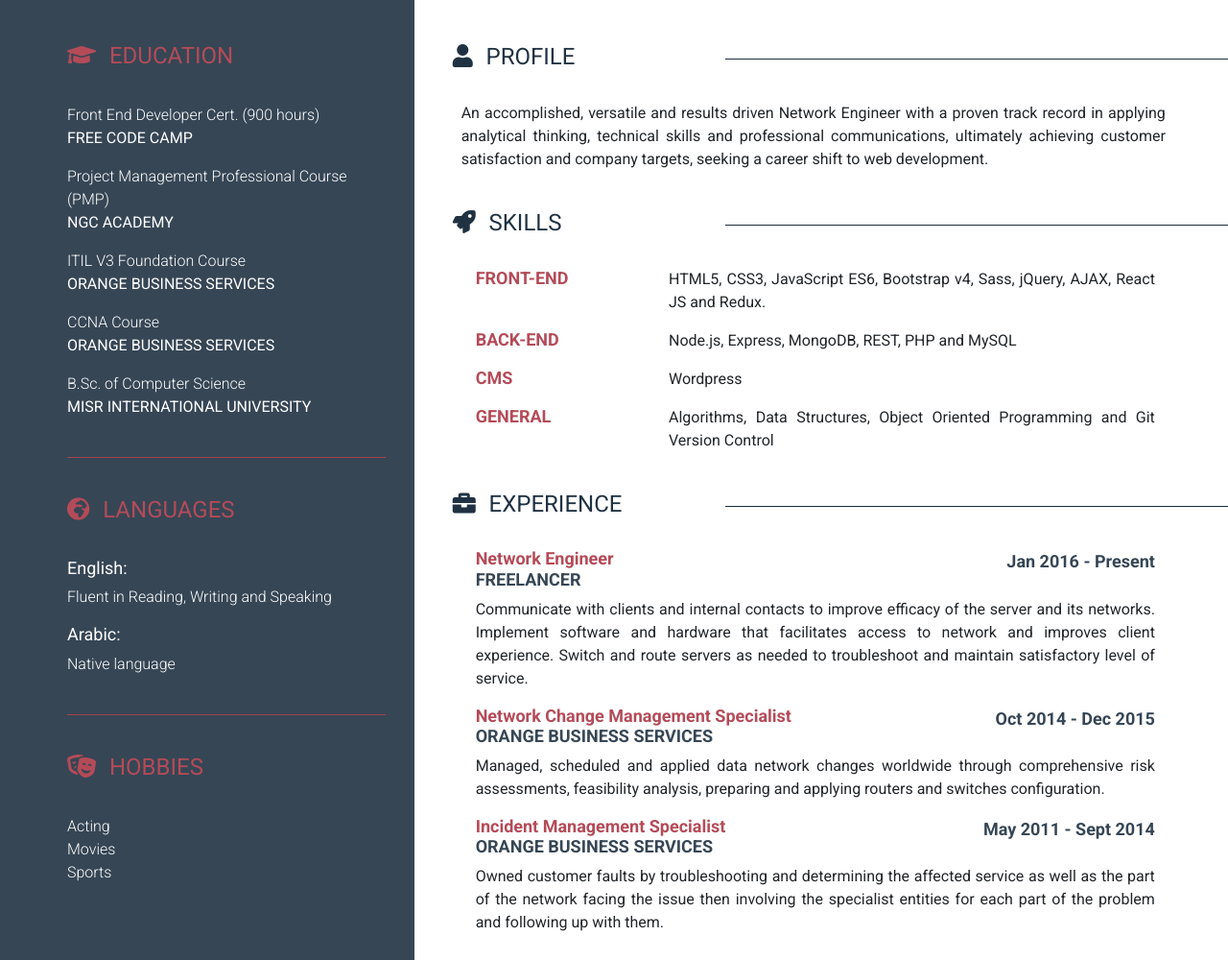
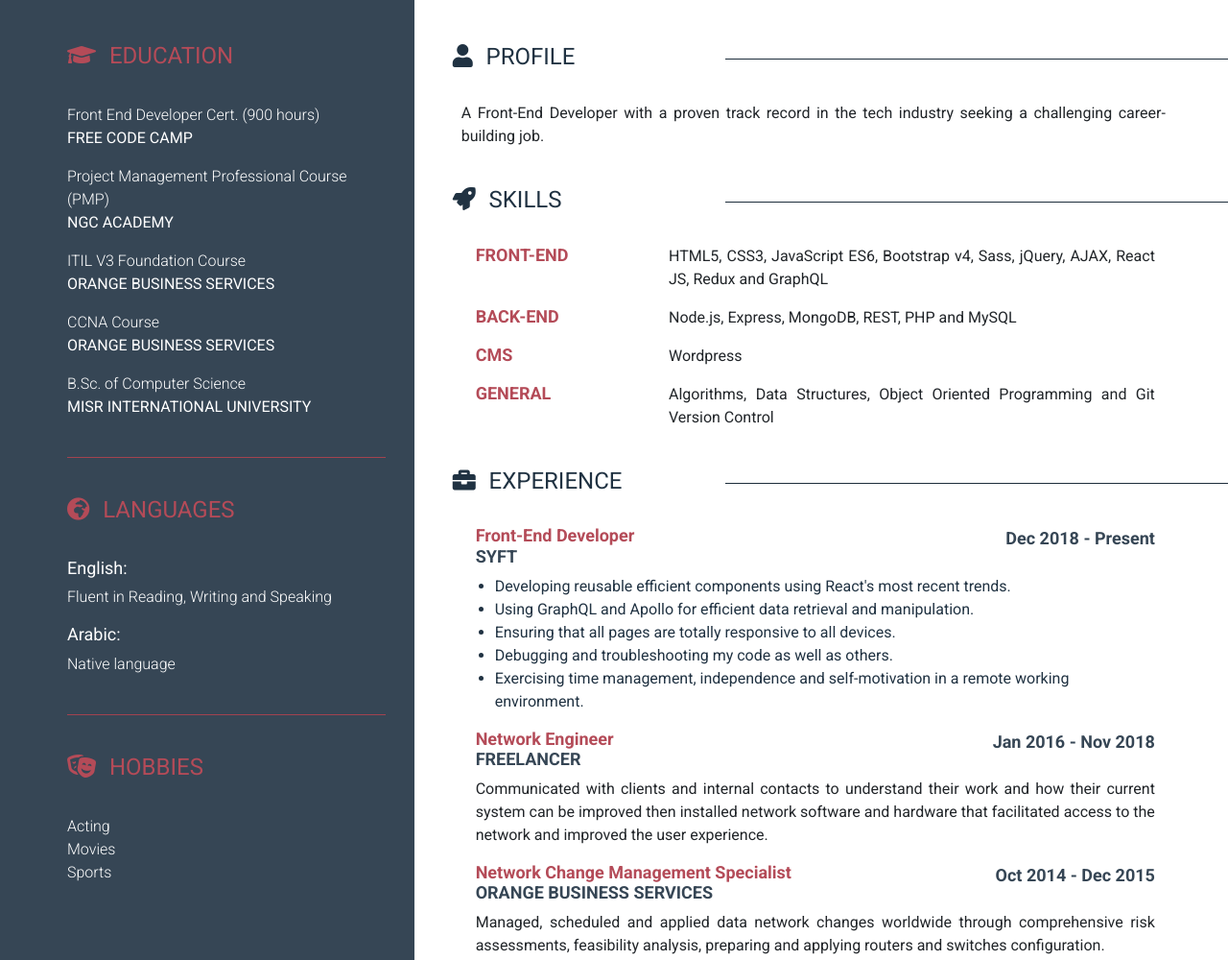
Before and after one commit to khaled-elakkad/dynamic-cv, a website: page dist/index.html in a window 1280 px wide. Shown: the part 431-1431 px from the top of the page at 96% size. Drawn offline with nearby package versions, Linux system fonts and the light colour scheme.

Commit message:
added graphql and syft

```diff
--- a/dist/css/main.css
+++ b/dist/css/main.css
@@ -106,6 +106,8 @@ h3, .right-side .experience-section .job-duration {
     color: #364655; }
   .right-side .experience-section .job-duration {
     text-transform: none; }
+  .right-side .experience-section ul {
+    padding-left: 20px; }
 
 /***********************************************/
 
--- a/dist/index.html
+++ b/dist/index.html
@@ -102,14 +102,7 @@
                     </div>
                     <div class="row">
                         <div class="col-11 section-content px-4 my-4">
-                            <p>An accomplished, versatile and results driven
-                                Network Engineer with a proven track
-                                record in applying analytical thinking,
-                                technical skills and professional
-                                communications, ultimately achieving
-                                customer satisfaction and company
-                                targets, seeking a career shift to web
-                                development.</p>
+                            <p>A Front-End Developer with a proven track record in the tech industry seeking a challenging career-building job.</p>
                         </div>
                     </div>
                 </section>
@@ -130,7 +123,7 @@
                                 <h3>FRONT-END</h3>
                             </div>
                             <div class="col-8">
-                                <p>HTML5, CSS3, JavaScript ES6, Bootstrap v4, Sass, jQuery, AJAX, React JS and Redux.</p>
+                                <p>HTML5, CSS3, JavaScript ES6, Bootstrap v4, Sass, jQuery, AJAX, React JS, Redux and GraphQL</p>
                             </div>
                         </div>
                         <div class="row">
@@ -173,6 +166,34 @@
                     <div class="section-content px-4 my-4">
                         <!-- start 1 -->
                         <article>
+                                <div class="row">
+                                    <div class="col-6">
+                                        <h3>
+                                            <span class="job-title">Front-End Developer</span>
+                                            <br>
+                                            <span class="company-name">SYFT</span>
+                                        </h3>
+                                    </div>
+                                    <div class="col-5">
+                                        <p class="job-duration text-right">Dec 2018 - Present</p>
+                                    </div>
+                                </div>
+                                <div class="row">
+                                    <div class="col-11">
+                                        <ul>
+                                            <li>Developing reusable efficient components using React's most recent trends.</li>
+                                            <li>Using GraphQL and Apollo for efficient data retrieval and manipulation.</li>
+                                            <li>Ensuring that all pages are totally responsive to all devices.</li>
+                                            <li>Debugging and troubleshooting my code as well as others.</li>
+                                            <li>Exercising time management, independence and self-motivation in a remote working environment.</li>
+                                        </ul>
+                                    </div>
+                                </div>
+                            </article>
+                            <!-- end 1 -->
+
+                        <!-- start 1 -->
+                        <article>
                             <div class="row">
                                 <div class="col-6">
                                     <h3>
@@ -182,15 +203,13 @@
                                     </h3>
                                 </div>
                                 <div class="col-5">
-                                    <p class="job-duration text-right">Jan 2016 - Present</p>
+                                    <p class="job-duration text-right">Jan 2016 - Nov 2018</p>
                                 </div>
                             </div>
                             <div class="row">
                                 <div class="col-11">
-                                    <p>Communicate with clients and internal contacts to improve efficacy of the server
-                                        and its networks. Implement software and hardware that facilitates access to
-                                        network and improves client experience. Switch and route servers as needed to
-                                        troubleshoot and maintain satisfactory level of service.</p>
+                                    <p>Communicated with clients and internal contacts to understand their work and how their current system can be improved then
+                                        installed network software and hardware that facilitated access to the network and improved the user experience.</p>
                                 </div>
                             </div>
                         </article>
--- a/dist/scss/main.scss
+++ b/dist/scss/main.scss
@@ -157,6 +157,9 @@ h3 {
       @extend .company-name, h3;
       text-transform: none;
     }
+    ul {
+      padding-left: 20px;
+    }
   }
 }
 
```
